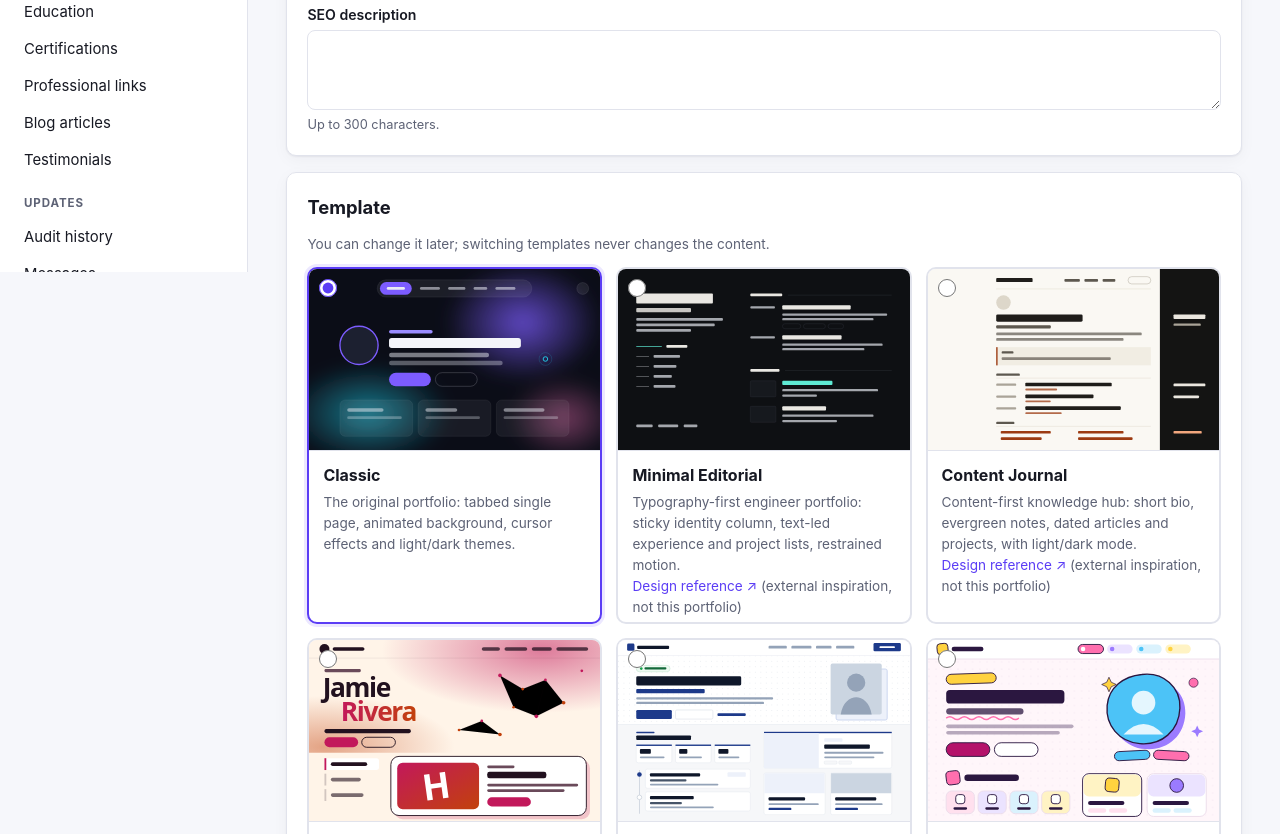
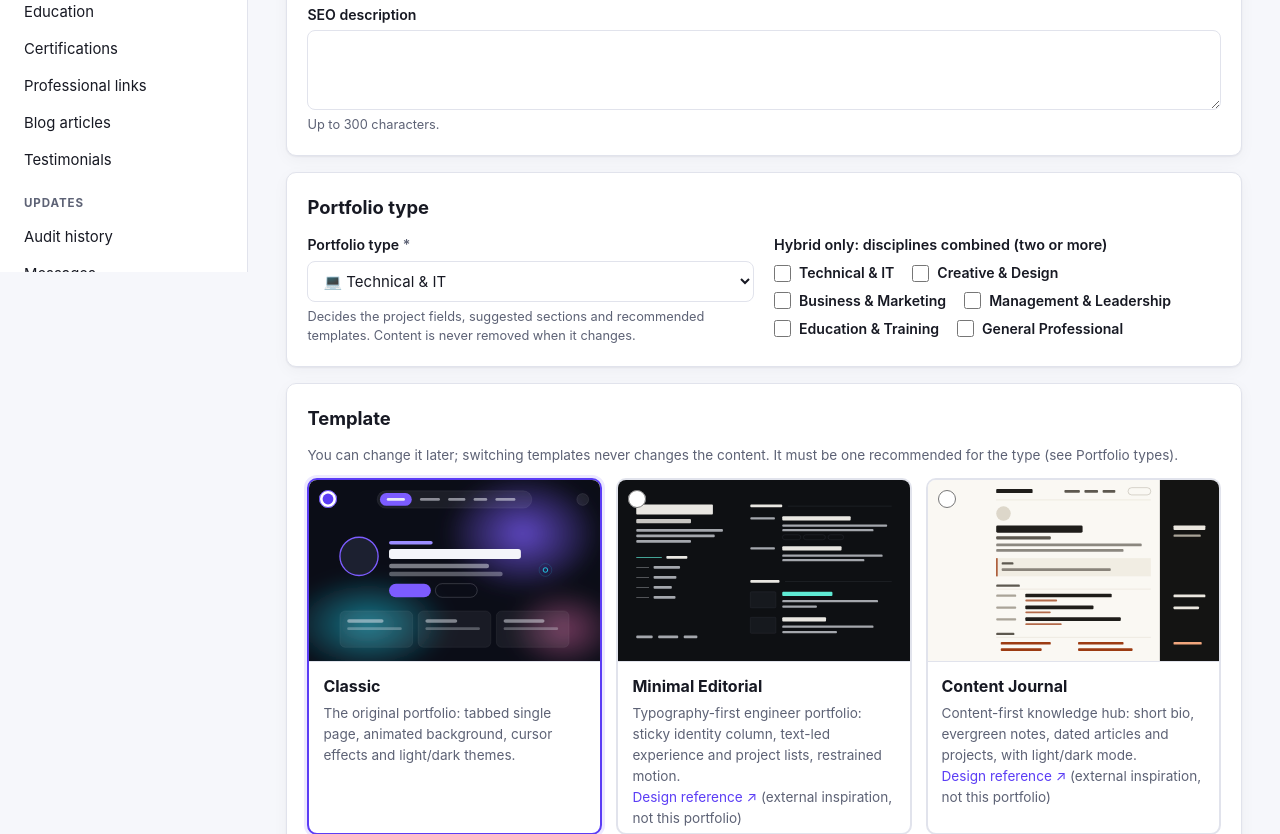
Before and after one commit to shakyarishesh/Portfolia, a Laravel app: page /admin/portfolios/create in a window 1280 px wide. Shown: the part 528-1362 px from the top of the page. Run offline with Laravel 12, Linux system fonts and the light colour scheme; the visitor is signed in with stand-in values (Sample User, id 1); data comes from the database, SQL or seed files in the repository; data that the repository does not hold is empty; some libraries are stand-ins or nearby versions.

Commit message:
Change portfolio type in settings; templates offered follow the type

```diff
--- a/app/Http/Controllers/Admin/PortfolioController.php
+++ b/app/Http/Controllers/Admin/PortfolioController.php
@@ -6,6 +6,8 @@ use App\Http\Controllers\Controller;
 use App\Http\Middleware\ResolveAdminPortfolio;
 use App\Models\Media;
 use App\Models\Portfolio;
+use App\Models\PortfolioType;
+use App\Support\CurrentPortfolio;
 use App\Models\User;
 use App\Support\Templates;
 use App\Support\Username;
@@ -50,16 +52,18 @@ class PortfolioController extends Controller
     {
         Gate::authorize('create', Portfolio::class);
 
-        return view('admin.portfolios.create', ['portfolio' => new Portfolio(['status' => 'draft', 'template' => Templates::DEFAULT]),
-            'users' => $this->users(), 'templates' => Templates::available()]);
+        return view('admin.portfolios.create', ['portfolio' => new Portfolio(['status' => 'draft', 'template' => Templates::DEFAULT, 'type' => PortfolioType::DEFAULT]),
+            'users' => $this->users(), 'templates' => Templates::available(), 'types' => $this->types()]);
     }
 
     public function store(Request $request)
     {
         Gate::authorize('create', Portfolio::class);
-        $data = $this->validated($request, null, ['template' => ['required', Rule::in(array_keys(Templates::available()))]]);
+        $type = $this->validatedType($request);
+        $data = $this->validated($request, null, ['template' => ['required', Rule::in(array_keys(Templates::forType($type['type'])))]],
+            messages: ['template.in' => 'Pick a template recommended for this portfolio type (Admin → Portfolio types sets which ones).']);
 
-        $portfolio = Portfolio::provision($this->withPublishedAt($data), ['full_name' => $data['name']]);
+        $portfolio = Portfolio::provision($this->withPublishedAt($data) + $type, ['full_name' => $data['name']]);
         $request->session()->put(ResolveAdminPortfolio::SESSION_KEY, $portfolio->id);
 
         return redirect()->route('admin.portfolios.edit', $portfolio)
@@ -76,7 +80,8 @@ class PortfolioController extends Controller
         return view('admin.portfolios.edit', [
             'portfolio' => $portfolio,
             'users' => $this->users(),
-            'templates' => Templates::available(),
+            'templates' => Templates::forType($portfolio->type, array_filter([$portfolio->template, $portfolio->draft_template])),
+            'types' => $this->types($portfolio),
             'settingsKey' => $settingsKey,
             'settings' => $portfolio->settingsFor($settingsKey),
             'isCurrent' => (int) session(ResolveAdminPortfolio::SESSION_KEY) === $portfolio->id,
@@ -110,7 +115,8 @@ class PortfolioController extends Controller
     public function template(Request $request, Portfolio $portfolio)
     {
         Gate::authorize('update', $portfolio);
-        $key = $request->validate(['template' => ['required', 'string', Rule::in(array_keys(Templates::available()))]])['template'];
+        $key = $request->validate(['template' => ['required', 'string', Rule::in(array_keys(Templates::forType($portfolio->type, [$portfolio->template])))]],
+            ['template.in' => 'That template is not recommended for this portfolio type.'])['template'];
 
         if ($key === $portfolio->template) {
             $portfolio->update(['draft_template' => null]);
@@ -135,6 +141,38 @@ class PortfolioController extends Controller
         $request->session()->forget(Templates::previewKey($portfolio));
 
         return back()->with('success', 'Template published: '.Templates::meta($portfolio->template)['name'].' is now live.');
+    }
+
+    /**
+     * Change the portfolio type. Nothing is removed or hidden: content of the old type stays (and comes back if the type
+     * is switched back); the new type's sections are added, and optionally the Projects/Skills tabs take its words.
+     */
+    public function type(Request $request, Portfolio $portfolio)
+    {
+        Gate::authorize('update', $portfolio);
+        $data = $this->validatedType($request, $portfolio);
+        $portfolio->update($data);
+        $name = $portfolio->portfolioType?->name ?? $data['type'];
+
+        $added = CurrentPortfolio::using($portfolio, function () use ($portfolio, $request) {
+            if ($request->boolean('relabel')) {
+                foreach (Arr::only(Portfolio::sectionCatalog($portfolio->moduleKeys()), ['projects', 'skills']) as $key => [$label, $eyebrow, $title]) {
+                    \App\Models\Section::query()->where('key', $key)->first()?->update(['nav_label' => $label, 'eyebrow' => $eyebrow, 'title' => $title]);
+                }
+            }
+
+            return $portfolio->addTypeSections();
+        });
+
+        $message = "Portfolio type is now {$name}. Nothing was removed or hidden.";
+        if ($added) {
+            $message .= ' New sections to fill in: '.implode(', ', $added).' — see Sections & order (they stay off the public site until they have content).';
+        }
+        if (! isset(Templates::forType($portfolio->type)[$portfolio->template])) {
+            $message .= ' The current template is not one recommended for this type; it keeps working, and the recommended ones are listed under Template.';
+        }
+
+        return back()->with('success', $message);
     }
 
     public function status(Request $request, Portfolio $portfolio)
@@ -223,7 +261,26 @@ class PortfolioController extends Controller
         return back()->with('success', "Login created: {$user->email} can now sign in at ".route('login').' and edit this portfolio.');
     }
 
-    private function validated(Request $request, ?Portfolio $portfolio, array $extra = [], bool $manage = true): array
+    /** type + disciplines (Hybrid: two or more other types, stored in the platform's order; otherwise null). */
+    private function validatedType(Request $request, ?Portfolio $portfolio = null): array
+    {
+        $options = array_keys(PortfolioType::disciplineOptions());
+        $data = $request->validate([
+            'type' => ['required', 'string', Rule::in(array_keys($this->types($portfolio)))],
+            'disciplines' => ['exclude_unless:type,'.PortfolioType::HYBRID, 'required', 'array', 'min:2'],
+            'disciplines.*' => ['string', Rule::in($options)],
+        ], ['disciplines.required' => 'A hybrid portfolio combines at least two disciplines.', 'disciplines.min' => 'A hybrid portfolio combines at least two disciplines.']);
+
+        return ['type' => $data['type'], 'disciplines' => $data['type'] === PortfolioType::HYBRID ? array_values(array_intersect($options, $data['disciplines'])) : null];
+    }
+
+    /** Types to choose from: the active ones, plus the portfolio's current type even if it was switched off. */
+    private function types(?Portfolio $portfolio = null): array
+    {
+        return PortfolioType::query()->ordered()->where(fn ($q) => $q->where('is_active', true)->orWhere('slug', $portfolio?->type))->get()->keyBy('slug')->all();
+    }
+
+    private function validated(Request $request, ?Portfolio $portfolio, array $extra = [], bool $manage = true, array $messages = []): array
     {
         $rules = [
             'name' => ['required', 'string', 'max:120'],
@@ -240,7 +297,7 @@ class PortfolioController extends Controller
             ];
         }
 
-        return $request->validate($rules + $extra);
+        return $request->validate($rules + $extra, $messages);
     }
 
     private function withPublishedAt(array $data, ?Portfolio $portfolio = null): array
--- /dev/null
+++ b/resources/views/admin/portfolios/_type-fields.blade.php
@@ -0,0 +1,8 @@
+{{-- Portfolio type + Hybrid disciplines. $portfolio, $types (slug => PortfolioType, active plus the current one). --}}
+<div class="form-grid">
+  @include('admin.partials.field', ['name' => 'type', 'field' => ['type' => 'select', 'label' => 'Portfolio type', 'rules' => ['required'],
+      'options' => collect($types)->mapWithKeys(fn ($t) => [$t->slug => trim($t->icon.' '.$t->name).($t->is_active ? '' : ' (switched off)')])->all(),
+      'help' => 'Decides the project fields, suggested sections and recommended templates. Content is never removed when it changes.'], 'value' => $portfolio->type])
+  @include('admin.partials.field', ['name' => 'disciplines', 'field' => ['type' => 'checkboxes', 'label' => 'Hybrid only: disciplines combined (two or more)',
+      'options' => \App\Models\PortfolioType::disciplineOptions()], 'value' => (array) $portfolio->disciplines])
+</div>
--- a/resources/views/admin/portfolios/create.blade.php
+++ b/resources/views/admin/portfolios/create.blade.php
@@ -8,9 +8,13 @@
     <h2>Details</h2>
     @include('admin.portfolios._fields')
   </div>
+  <div class="card">
+    <h2>Portfolio type</h2>
+    @include('admin.portfolios._type-fields')
+  </div>
   <fieldset class="card">
     <legend><h2>Template</h2></legend>
-    <p class="small muted">You can change it later; switching templates never changes the content.</p>
+    <p class="small muted">You can change it later; switching templates never changes the content. It must be one recommended for the type (see Portfolio types).</p>
     <div class="template-grid">
       @foreach ($templates as $key => $meta)
         <label class="template-card selectable">
--- a/routes/web.php
+++ b/routes/web.php
@@ -58,6 +58,7 @@ Route::prefix('admin')->name('admin.')->middleware(['auth', 'can:portal', Resolv
     Route::get('/portfolios/{portfolio}/edit', [Admin\PortfolioController::class, 'edit'])->name('portfolios.edit');
     Route::put('/portfolios/{portfolio}', [Admin\PortfolioController::class, 'update'])->name('portfolios.update');
     Route::post('/portfolios/{portfolio}/status', [Admin\PortfolioController::class, 'status'])->name('portfolios.status')->middleware('can:admin');
+    Route::post('/portfolios/{portfolio}/type', [Admin\PortfolioController::class, 'type'])->name('portfolios.type');
     Route::post('/portfolios/{portfolio}/template', [Admin\PortfolioController::class, 'template'])->name('portfolios.template');
     Route::post('/portfolios/{portfolio}/template/publish', [Admin\PortfolioController::class, 'publishTemplate'])->name('portfolios.template.publish');
     Route::post('/portfolios/{portfolio}/owner', [Admin\PortfolioController::class, 'owner'])->name('portfolios.owner')->middleware('can:admin');
```
Also changed, not shown: resources/views/admin/portfolios/edit.blade.php (+11 -1 lines), tests/Feature/AdminPortfolioTest.php (+7 -7 lines), tests/Feature/TypeChangeTest.php (added, +92 -0 lines).
